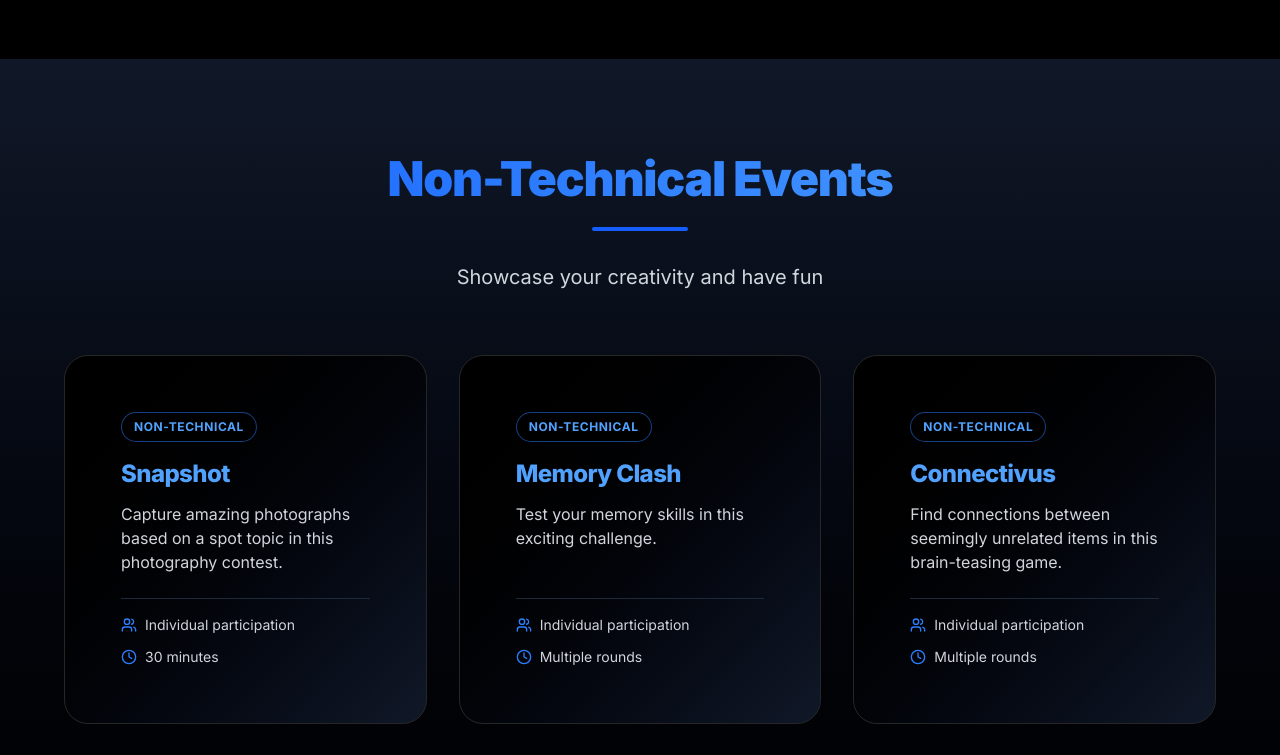
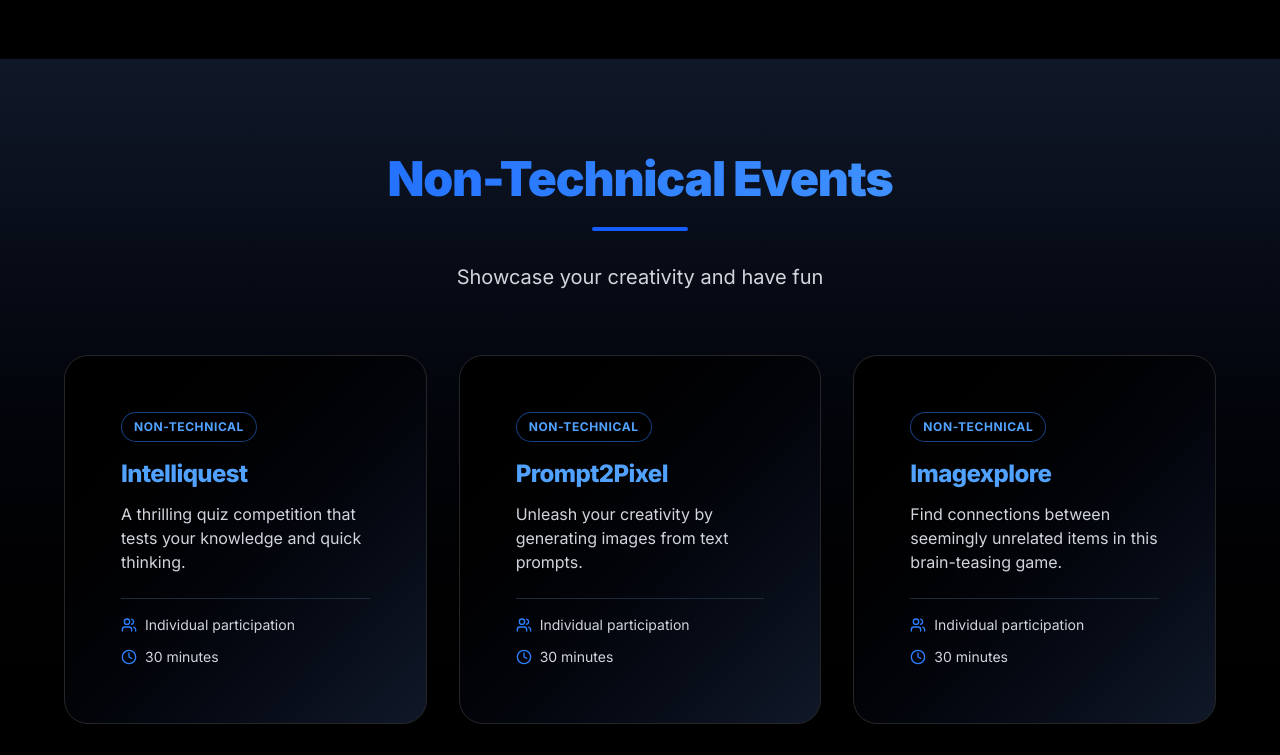
Before and after one commit to arulebin/innovace-25, a Next.js app: page / in a window 1280 px wide. Shown: the part 2000-2755 px from the top of the page. Built offline with nearby package versions, Linux system fonts and the light colour scheme.

Commit message:
Update non-technical events

```diff
--- a/app/page.js
+++ b/app/page.js
@@ -273,36 +273,28 @@ export default function Home() {
 
           <div className="grid grid-cols-1 md:grid-cols-2 lg:grid-cols-3 gap-8">
             <EventCard
-              title="Snapshot"
-              description="Capture amazing photographs based on a spot topic in this photography contest."
+              title="Intelliquest"
+              description="A thrilling quiz competition that tests your knowledge and quick thinking."
               participants="Individual participation"
               duration="30 minutes"
               type="non-technical"
               delay={0.2}
             />
             <EventCard
-              title="Memory Clash"
-              description="Test your memory skills in this exciting challenge."
+              title="Prompt2Pixel"
+              description="Unleash your creativity by generating images from text prompts."
               participants="Individual participation"
-              duration="Multiple rounds"
+              duration="30 minutes"
               type="non-technical"
               delay={0.3}
             />
             <EventCard
-              title="Connectivus"
+              title="Imagexplore"
               description="Find connections between seemingly unrelated items in this brain-teasing game."
               participants="Individual participation"
-              duration="Multiple rounds"
+              duration="30 minutes"
               type="non-technical"
               delay={0.4}
-            />
-            <EventCard
-              title="AuraBeats"
-              description="Identify songs from their background music in this musical challenge."
-              participants="Individual participation"
-              duration="Multiple rounds"
-              type="non-technical"
-              delay={0.5}
             />
           </div>
         </div>
```
